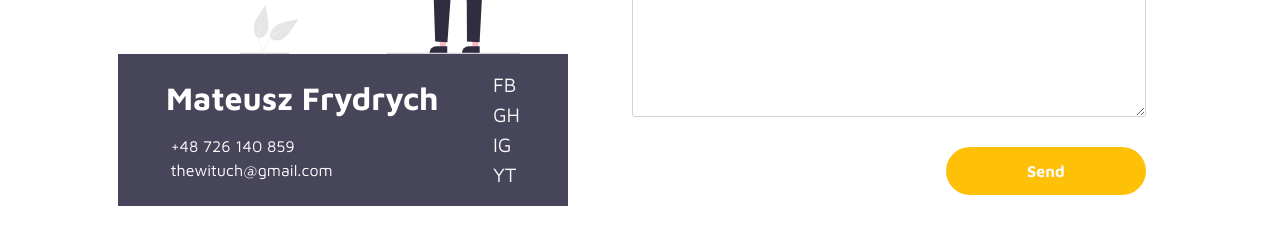
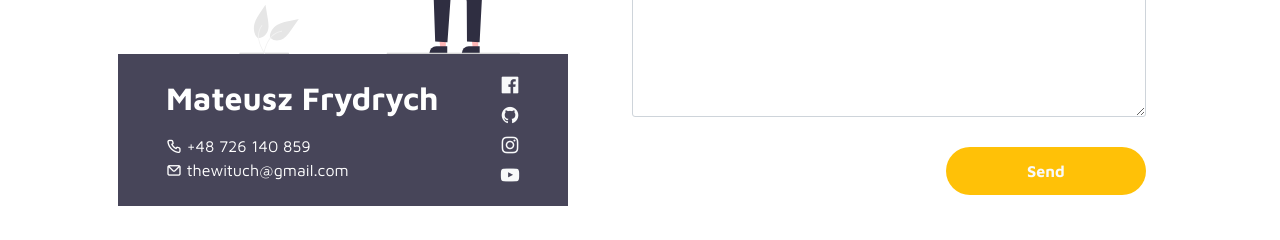
Before and after one commit to theWituch/Portfolio, a Vue app: page / in a window 1280 px wide. Shown: the part 1197-1437 px from the top of the page. Built offline with nearby package versions, Linux system fonts and the light colour scheme.

Commit message:
Insert unicons in contact section for personal information and social links

```diff
--- a/src/views/AboutView.vue
+++ b/src/views/AboutView.vue
@@ -62,14 +62,14 @@
         <div class="contact-info d-flex justify-content-between align-items-center text-white py-3 px-4 px-lg-5">
           <div class="d-flex flex-column ">
             <h3 class="mb-3 text-reset">Mateusz Frydrych</h3>
-            <span class="mb-0 text-reset">&nbsp;+48 726 140 859</span>
-            <a href="mailto:thewituch@gmail.com" class="text-reset">&nbsp;thewituch@gmail.com</a>
+            <span class="mb-0 text-reset uil uil-phone">&nbsp;+48 726 140 859</span>
+            <a href="mailto:thewituch@gmail.com" class="text-reset uil uil-envelope">&nbsp;thewituch@gmail.com</a>
           </div>
           <div class="d-flex flex-column p-0 fs-5 text-light">
-            <a href="https://www.facebook.com/Wituuuuuch" target="blank" rel="noreferrer" class="text-reset">FB</a>
-            <a href="https://github.com/theWituch" target="blank" rel="noreferrer" class="text-reset">GH</a>
-            <a href="#instagram" target="blank" rel="noreferrer" class="text-reset">IG</a>
-            <a href="#youtube" target="blank" rel="noreferrer" class="text-reset">YT</a>
+            <a href="https://www.facebook.com/Wituuuuuch" target="blank" rel="noreferrer" class="text-reset uil uil-facebook"></a>
+            <a href="https://github.com/theWituch" target="blank" rel="noreferrer" class="text-reset uil uil-github"></a>
+            <a href="#instagram" target="blank" rel="noreferrer" class="text-reset uil uil-instagram"></a>
+            <a href="#youtube" target="blank" rel="noreferrer" class="text-reset uil uil-youtube"></a>
           </div>
         </div>
       </div>
@@ -84,6 +84,8 @@
 <script>
 import TextAnimator from "@/components/TextAnimator.vue";
 import ContactForm from "@/components/ContactForm.vue";
+
+import "@iconscout/unicons/css/line.css";
 
 export default {
   components: { TextAnimator, ContactForm },
```
